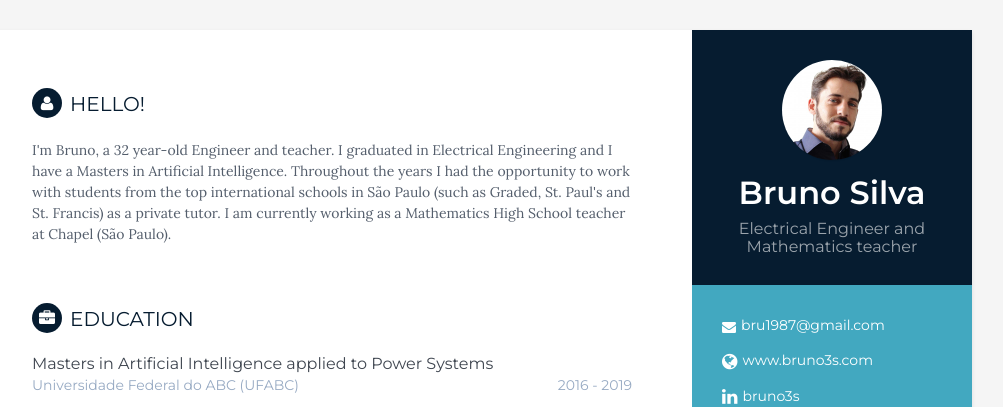
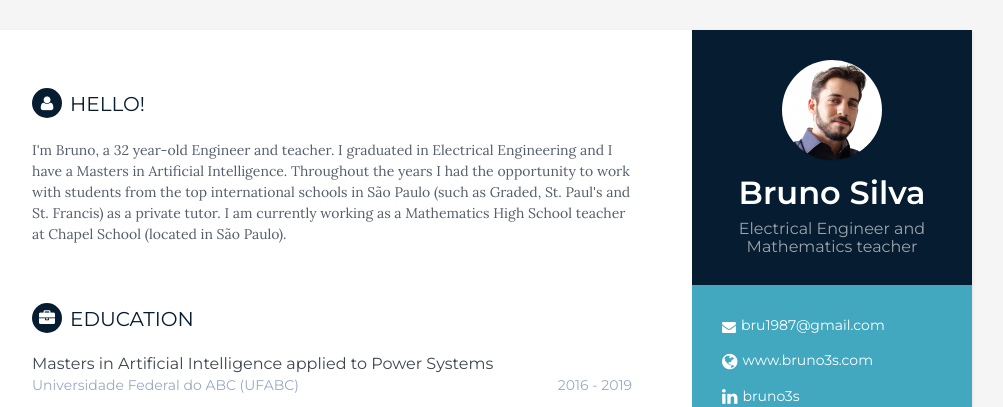
Before and after one commit to bru1987/bru1987.github.io, a Jekyll site: the page built from cv.html, in a window 1280 px wide. Shown: the top 407 px of the page, without its empty margins (168-1171 px from the left). Built offline with Jekyll 4.4.1, drawn with Linux system fonts in a browser that asks for light colours.

Commit message:
Update _config.yml

```diff
--- a/_config.yml
+++ b/_config.yml
@@ -18,7 +18,7 @@ permalink: pretty
 name: Bruno Silva
 tagline: Electrical Engineer and Mathematics teacher
 pic: bruno.jpg  #place a 100x100 picture inside /assets/images/ folder and provide the name of the file below
-summary: I'm Bruno, a 32 year-old Engineer and teacher. I graduated in Electrical Engineering and I have a Masters in Artificial Intelligence. Throughout the years I had the opportunity to work with students from the top international schools in São Paulo (such as Graded, St. Paul's and St. Francis) as a private tutor. I am currently working as a Mathematics High School teacher at Chapel (São Paulo).
+summary: I'm Bruno, a 32 year-old Engineer and teacher. I graduated in Electrical Engineering and I have a Masters in Artificial Intelligence. Throughout the years I had the opportunity to work with students from the top international schools in São Paulo (such as Graded, St. Paul's and St. Francis) as a private tutor. I am currently working as a Mathematics High School teacher at Chapel School (located in São Paulo).
 
 #sidebar links
 email: bru1987@gmail.com
```
